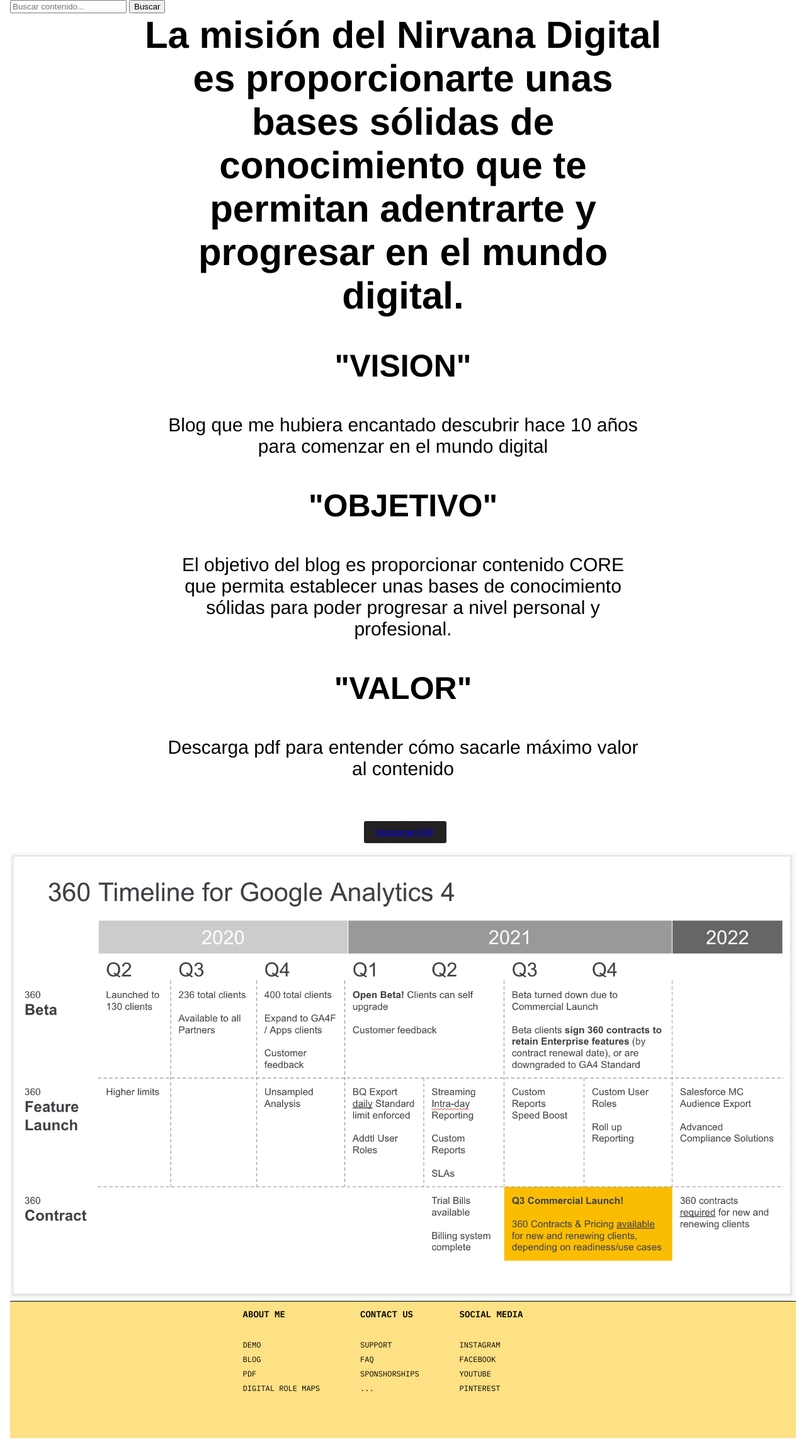
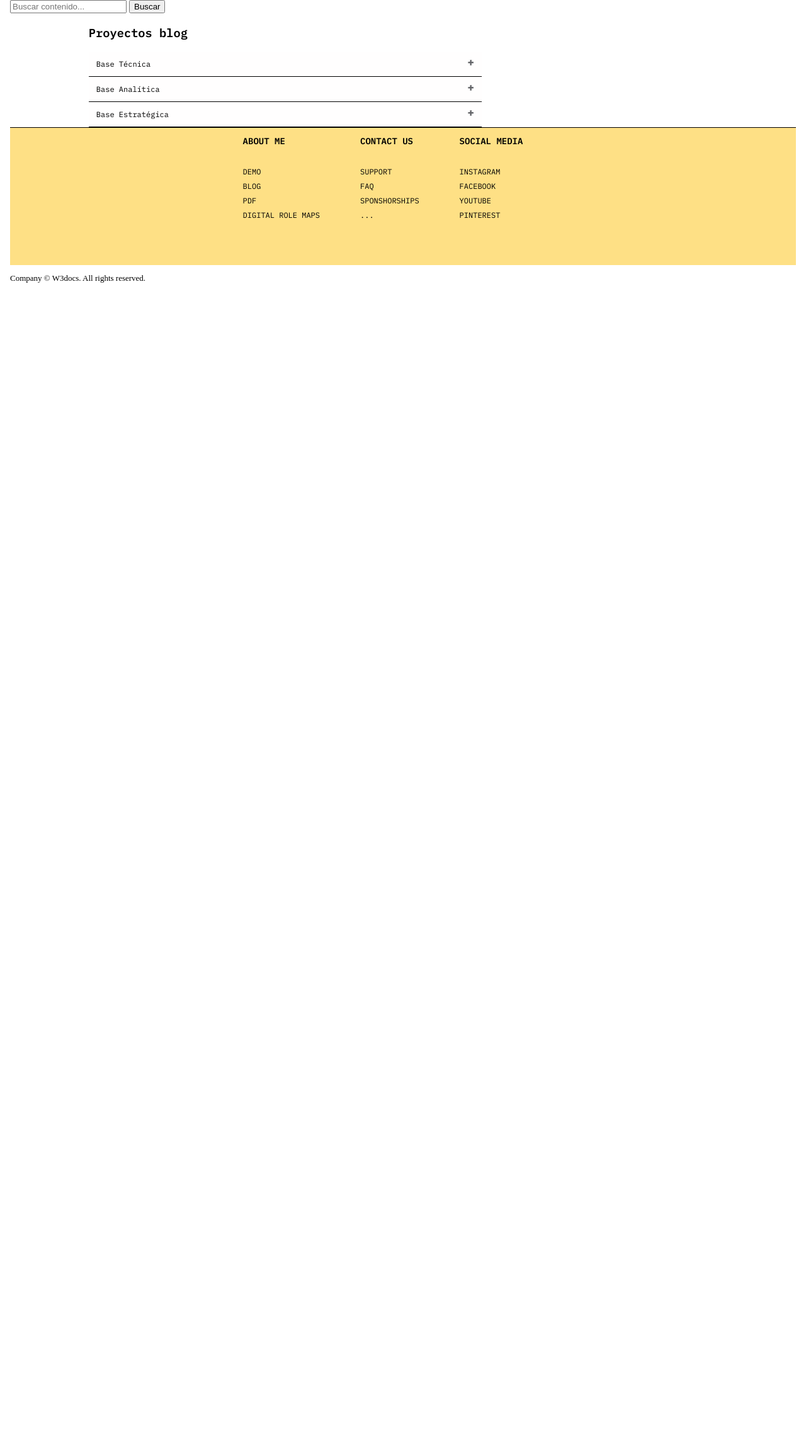
Before and after one commit to ManuData/blog_penv, a Django app: template mysite/blog/templates/blog/index.html in a window 1280 px wide. Shown: the part 67-2365 px from the top of the page at 63% size. After the commit the page ends 516 px from the top, so only its background shows below. Run offline with Django 4.2, Linux system fonts and the light colour scheme; the template is opened without the code that fills it: most values are stand-ins (such as "Sample title", 1, 10 or a date in 2020); data that the repository does not hold is empty.

Commit message:
clean index page and add accordion

```diff
--- a/mysite/blog/models.py
+++ b/mysite/blog/models.py
@@ -26,7 +26,9 @@ class Articles(models.Model):
     status = models.CharField(max_length=10,choices=STATUS_CHOICES,default='draft')
     article_description = models.CharField(max_length=350)
     tags = ArrayField(models.CharField(max_length=200), blank=True)
+    article_category = models.CharField(max_length=250)
     image_article_list = models.ImageField(upload_to='featured_image')
+    #Number of caracters
 
     def get_absolute_url(self): # 'test' es el nombre de la url dentro del proyecto API
         return reverse('article-detail',kwargs={"slug":self.slug,"pk":self.pk})
--- a/mysite/blog/static/blog/index.css
+++ b/mysite/blog/static/blog/index.css
@@ -14,38 +14,76 @@
 
       }
 
+      /*Accordion CSS*/
+
+      /* Style the buttons that are used to open and close the accordion panel */
+
+.accordion-test h3{
+  font-family: "IBM Plex Mono", monospace;
+  margin-left:10%;
+
+}
+.accordion {
+  background-color: rgb(255, 254, 254);
+  color:black;
+  cursor: pointer;
+  padding: 1em;
+  width: 50%;
+  height: 40px;
+  text-align: left;
+  border:none;
+  outline: none;
+  transition: 0.4s;
+  border-bottom: 0.5px solid;
+  font-family: "IBM Plex Mono", monospace;
+  font-size:12px;
+  margin-left:10%;
+
+
+}
+
+/* Add a background color to the button if it is clicked on (add the .active class with JS), and when you move the mouse over it (hover) */
+.active, .accordion:hover {
+  background-color:white;
+}
+
+/* Style the accordion panel. Note: hidden by default */
+.panel {
+  padding: 0 18px;
+  background-color: white;
+  display: none;
+  overflow: hidden;
+  font-family: "IBM Plex Mono", monospace;
+  font-size:12px;
+  margin-left:10%;
+}
+
+.panel p:hover {
+  color:#1e02da;
+
+}
+
+.accordion:after {
+  content: '\02795'; /* Unicode character for "plus" sign (+) */
+  font-size: 8px;
+  color:#1e02da;
+  float: right;
+  margin-left: 5px;
+}
+
+.accordion.active:after {
+  content: "\2796"; /* Unicode character for "minus" sign (-) */
+  font-size: 8px;
+  color:blue;
+}
+
+
       /* TEST LOGIC FOR DESKTOP*/
 
       @media screen and (min-width: 455px){
 
 
-        #h1-index{
-          padding-bottom: 3rem;
-          font-family: 'Helvetica Neue', Helvetica, Arial, sans-serif;
-          font-size: 60px;
-          width:850px;
-          margin: 0 auto;
-          text-align: center;
-        }
 
-        #h2-index{
-          font-family: 'Helvetica Neue', Helvetica, Arial, sans-serif;
-          font-size: 50px;
-          margin: 0;
-          text-align: center;
-          padding-bottom: 3rem;
-
-
-        }
-        p.pilcrow{
-          font-family: 'Helvetica Neue', Helvetica, Arial, sans-serif;
-          margin: 0 auto;
-          text-align: center;
-          font-size: 30px;
-          width:750px;
-          padding-bottom: 3rem;
-
-        }
 
 
       }
@@ -57,10 +95,7 @@
 
 
         /* H1*/
-        #h1-index{
-          color:blue;
-          font-family: 'Helvetica Neue', Helvetica, Arial, sans-serif;
-       }
+
 
 
     }
--- a/mysite/blog/templates/blog/base.html
+++ b/mysite/blog/templates/blog/base.html
@@ -22,16 +22,19 @@
     <script>window.dataLayer = window.dataLayer || [];
 
     dataLayer.push({'event':"pageview",
-        'pageName':'',
-        'pageId':'',
-        'pageCategory':'',
-        'articleTitle':'{{articleDataLayer.title}}',
-        'articleId':'{{articleDataLayer.id}}',
-        'articleTags':'{{articleDataLayer.tags}}',
+        'pagePath':'{{dataLayer.pagePath|escapejs}}',
+        'pageCategory':'{{dataLayer.pageCategory|escapejs}}',
+        'articleTags':'{{dataLayer.articleTags|escapejs}}',
+        'articleTitle':'{{dataLayer.articleTitle}}',
+        'articleCategory':'{{dataLayer.articleCategory}}',
+        'articleLength':'{{dataLayer.articleLength}}',
+        'articleId':'{{dataLayer.articleId}}',
+
 
     })
 
     </script>
+    <!-- console.log('{{dataLayer|escapejs}}')-->
 
     <!-- Google Tag Manager -->
     <script>(function(w,d,s,l,i){w[l]=w[l]||[];w[l].push({'gtm.start':
@@ -174,19 +177,23 @@
 
         }
 
+
          /*Eventos para el click en descargar pdf */
 
         try{document.getElementById("button-pdf").addEventListener("click", dynamicDataLayer);
         function dynamicDataLayer() {
-        dataLayer.push({'event':"pdf download",'pageId':'{{articleDataLayer.id}}'})
+            dataLayer.push({'event':"pdf download",
+                             'pagePath':'{{dataLayer.pagePath|escapejs}}',
+                             'pageCategory':'{{dataLayer.pageCategory|escapejs}}',
+                             'articleTags':'{{dataLayer.articleTags|escapejs}}',
+                             'articleTitle':'{{dataLayer.articleTitle}}',
+                             'articleCategory':'{{dataLayer.articleCategory}}',
+                             'articleLength':'{{dataLayer.articleLength}}',
+                             'articleId':'{{dataLayer.articleId}}'})
         }}
         catch(err){
             console.log(err)
         }
-
-
-
-
     </script>
 
 
--- a/mysite/blog/templates/blog/index.html
+++ b/mysite/blog/templates/blog/index.html
@@ -6,52 +6,61 @@
 
 {%block content%}
 
-    <h1 id ="h1-index">
-        La misión del Nirvana Digital es proporcionarte unas
-        bases sólidas de conocimiento que te permitan adentrarte
-        y progresar en el mundo digital.
-    </h1>
-
-    <h2 id="h2-index">"VISION"</h2>
-        <p class="pilcrow">Blog que me hubiera encantado descubrir hace 10
-            años para comenzar en el mundo digital</p>
-
-    <h2 id="h2-index">"OBJETIVO"</h2>
-        <p class="pilcrow">El objetivo del blog es proporcionar contenido CORE que
-            permita establecer unas bases de conocimiento sólidas
-            para poder progresar a nivel personal y profesional.</p>
-
-    <h2 id="h2-index">"VALOR"</h2>
-        <p class="pilcrow"> Descarga pdf para entender cómo
-             sacarle máximo valor al contenido</p><br>
-
-
-     <!-- ELEMENTO CORE: BOTONES PDF-->
-    <button id="button-pdf">
-        <a href="{% static 'pdf/Einreiseanmeldung.pdf'%}" download="" >Descargar PDF</a>
-    </button>
-
-     <!-- ELEMENTO CORE: IMAGES-->
-
-
-     <div id="image-container">
-        <img class = "index-image" src= "{% static 'blog/images/test.png' %}"
-        srcset=
-        "{% static 'blog/images/test.png'%}"
-        alt="">
-    </div>
 
 
 
-    <!-- Script: DATALAYER MVP-->
 
-    <script type="text/javascript">
-        var test_json = {
-            'products':[{% for number in numbers %} {
-            'id': '{{number}}'},{% endfor %}]
-        };
-        var obj = {{obj_as_json | safe}};
-    </script>
+             <div class="accordion-test">
+                <h3>Proyectos blog</h3>
+
+                <!--Seccion base técnica-->
+
+                <button class="accordion">Base Técnica</button>
+                <div class="panel">
+
+
+                    <a href='{{ article.get_absolute_url }}'> <p>test</p></a>
+                </div>
+
+                <!--Seccion base analítica-->
+
+                <button class="accordion">Base Analítica</button>
+                <div class="panel">
+
+                    <a href='{{ article.get_absolute_url }}'> <p>test</p></a>
+
+
+                </div>
+
+                <!--Seccion base estratégica-->
+
+                <button class="accordion">Base Estratégica</button>
+                <div class="panel">
+
+                    <a href='{{ article.get_absolute_url }}'> <p>test</p></a>
+
+
+                </div>
+
+              </div>
+              <script>
+                var acc = document.getElementsByClassName("accordion");
+                for (var i = 0; i < acc.length; i++) {
+                  acc[i].addEventListener("click", function() {
+                    /* Toggle between adding and removing the "active" class,
+                    to highlight the button that controls the panel */
+                    this.classList.toggle("active");
+
+                    /* Toggle between hiding and showing the active panel */
+                    var panel = this.nextElementSibling;
+                    if (panel.style.display === "block") {
+                      panel.style.display = "none";
+                    } else {
+                      panel.style.display = "block";
+                    }
+                  });
+                }
+                </script>
 
 
 {%endblock%}
```
Also changed, not shown: mysite/blog/templates/blog/article.html (+1 -13 lines), mysite/blog/templates/blog/articles_model.html (+25 -2 lines), mysite/blog/views.py (+26 -18 lines), mysite/blog/migrations/0005_articles_article_category.py (added).
